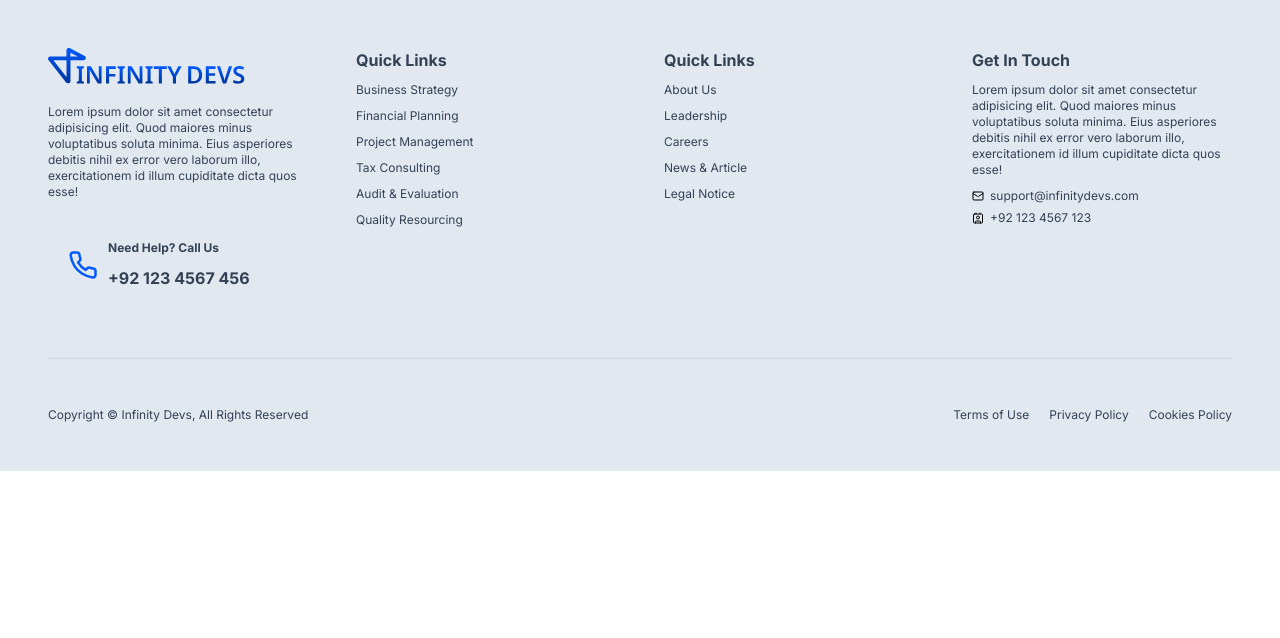
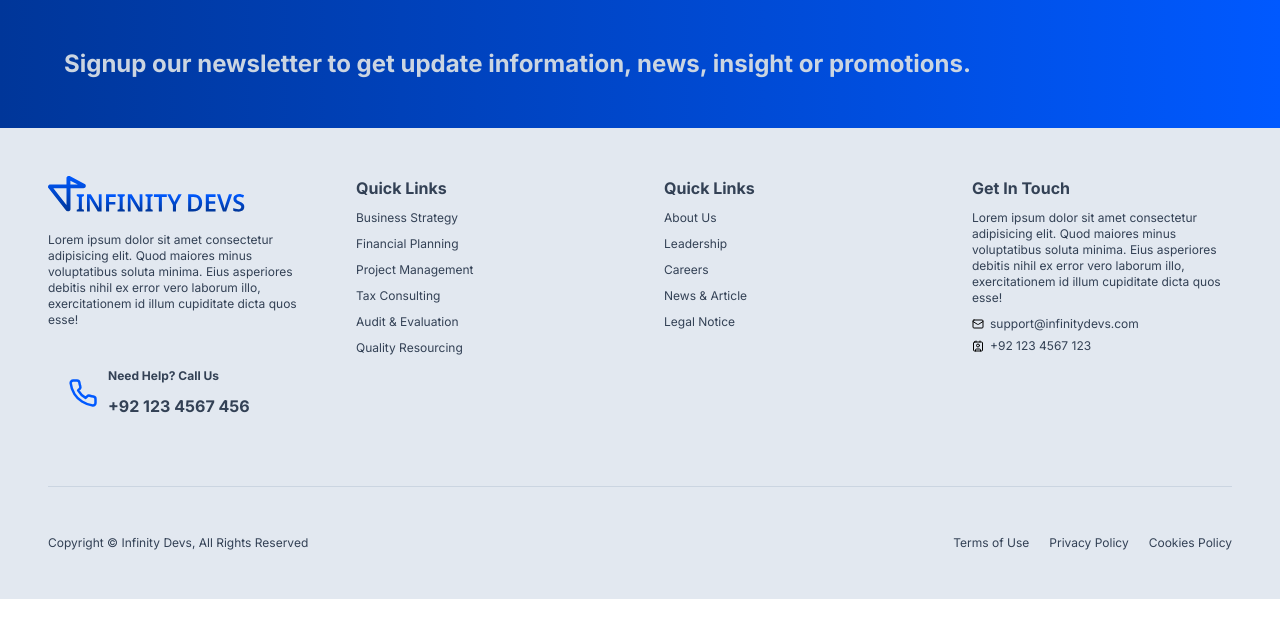
Before and after one commit to InfinityDevsHQ/software-house-next, a Next.js app: page / in a window 1280 px wide. Shown: the top 638 px of the page. Built offline with nearby package versions, Linux system fonts and the light colour scheme.

Commit message:
feat: subscribe section UI

```diff
--- a/app/page.tsx
+++ b/app/page.tsx
@@ -1,7 +1,10 @@
+import Subscribe from "@/components/general/subscribe";
 import Image from "next/image";
 
 export default function Home() {
   return (
-    <></>
+    <>
+      <Subscribe />
+    </>
   );
 }
--- /dev/null
+++ b/components/general/subscribe.tsx
@@ -0,0 +1,12 @@
+export default function Subscribe() {
+  return (
+    <section className="px-16 flex items-center justify-center bg-gradient-to-r from-primary-dark to-primary">
+      <div className="py-12 flex items-center justify-between w-full">
+        <h2 className="text-muted text-2xl font-bold">
+          Signup our newsletter to get update information, news, insight or
+          promotions.
+        </h2>
+      </div>
+    </section>
+  );
+}
```
